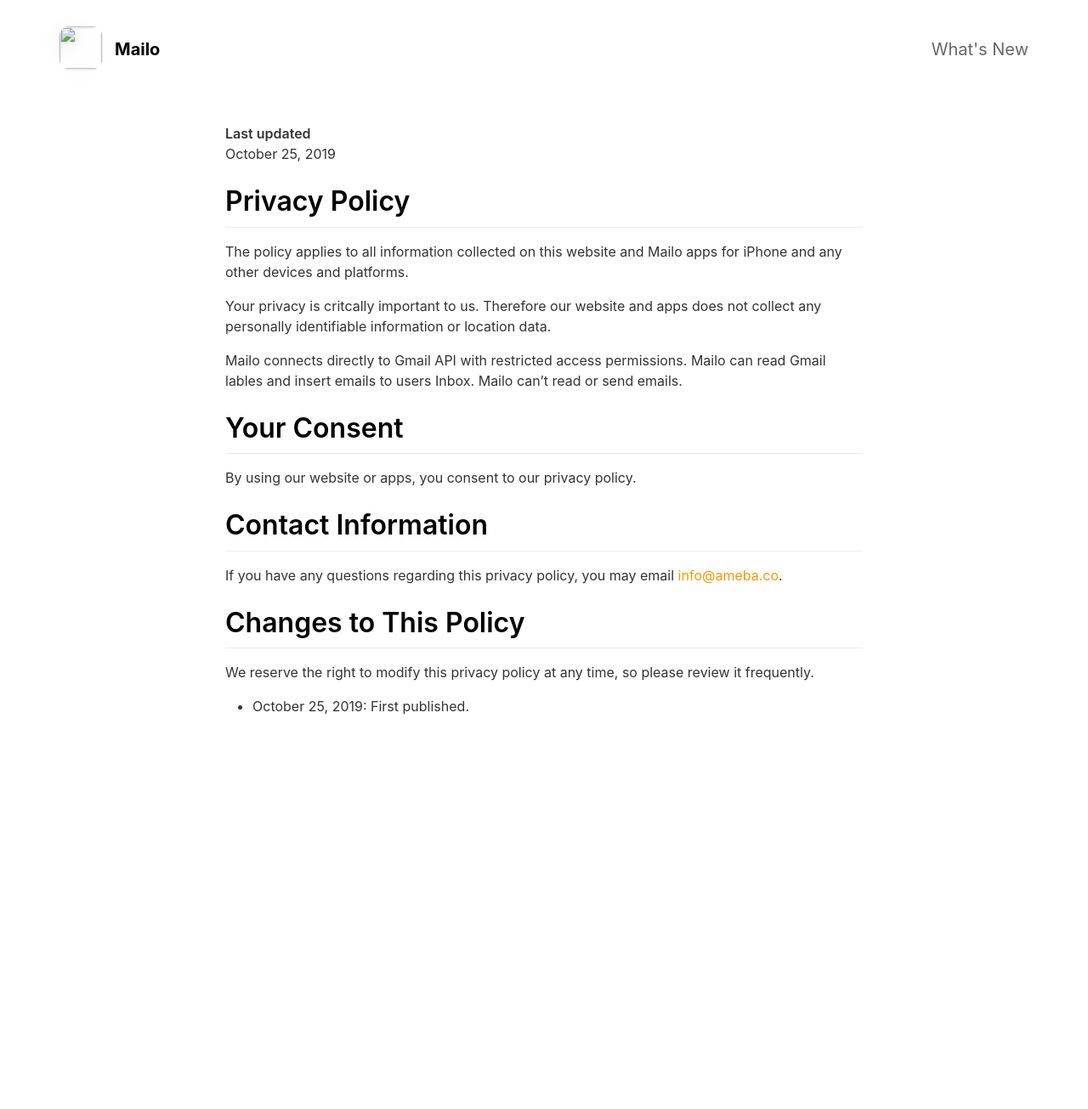
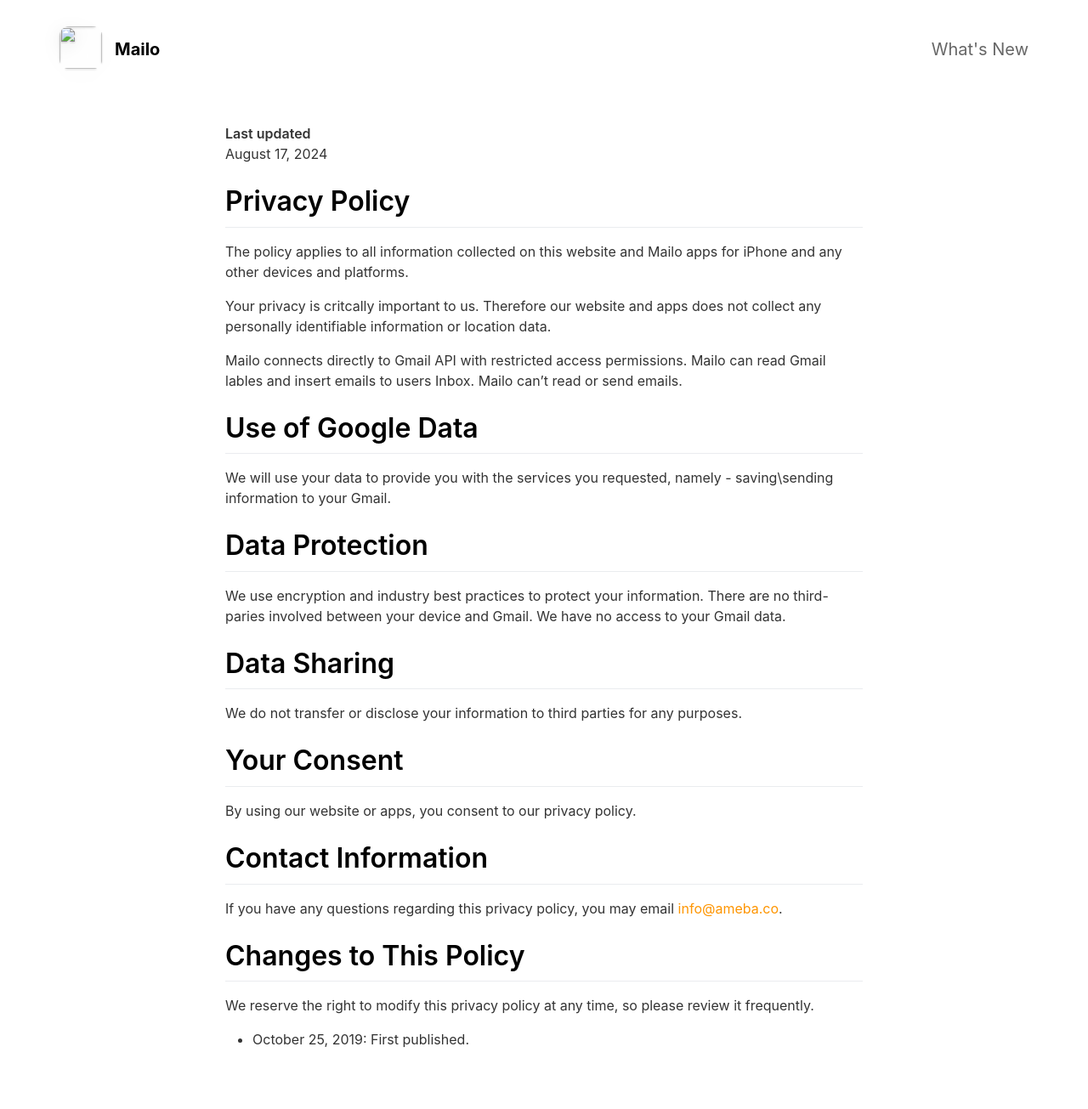
Before and after one commit to amebalabs/mailo-landing, a Jekyll site: the page built from _pages/privacypolicy.md, in a window 1280 px wide. Shown: the whole page at 85% size. Built offline with Jekyll 4.4.1, drawn with Linux system fonts in a browser that asks for light colours; nearby versions of some CDN libraries; before the commit the page ends 913 px from its top, so only the background shows below that.

Commit message:
Update privacypolicy.md

```diff
--- a/_pages/privacypolicy.md
+++ b/_pages/privacypolicy.md
@@ -5,7 +5,7 @@ include_in_header: false
 ---
 
 **Last updated**
-October 25, 2019
+August 17, 2024
 
 # Privacy Policy
 
@@ -14,6 +14,18 @@ The policy applies to all information collected on this website and Mailo apps f
 Your privacy is critcally important to us. Therefore our website and apps does not collect any personally identifiable information or location data.
 
 Mailo connects directly to Gmail API with restricted access permissions. Mailo can read Gmail lables and insert emails to users Inbox. Mailo can't read or send emails.
+
+# Use of Google Data
+
+We will use your data to provide you with the services you requested, namely - saving\sending information to your Gmail.
+
+# Data Protection
+
+We use encryption and industry best practices to protect your information. There are no third-paries involved between your device and Gmail. We have no access to your Gmail data.
+
+# Data Sharing
+
+We do not transfer or disclose your information to third parties for any purposes.
 
 # Your Consent
 
```
